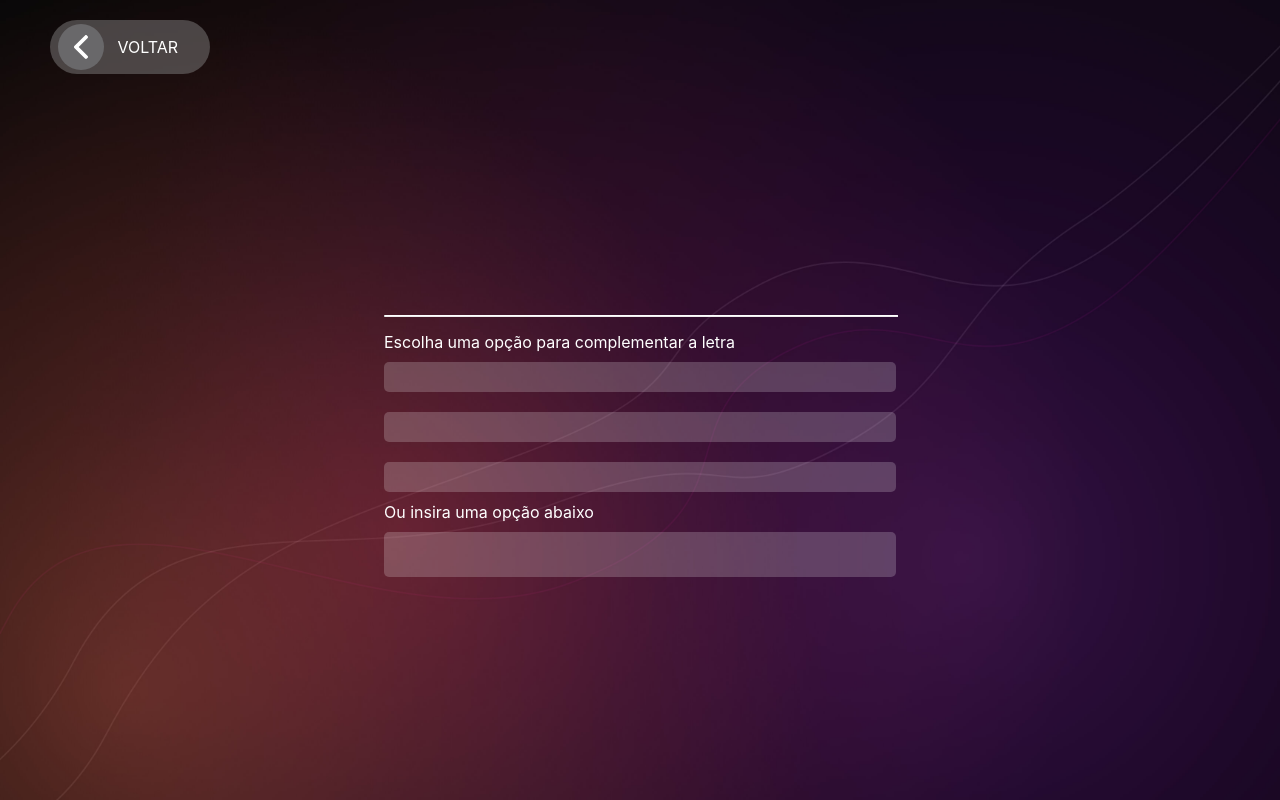
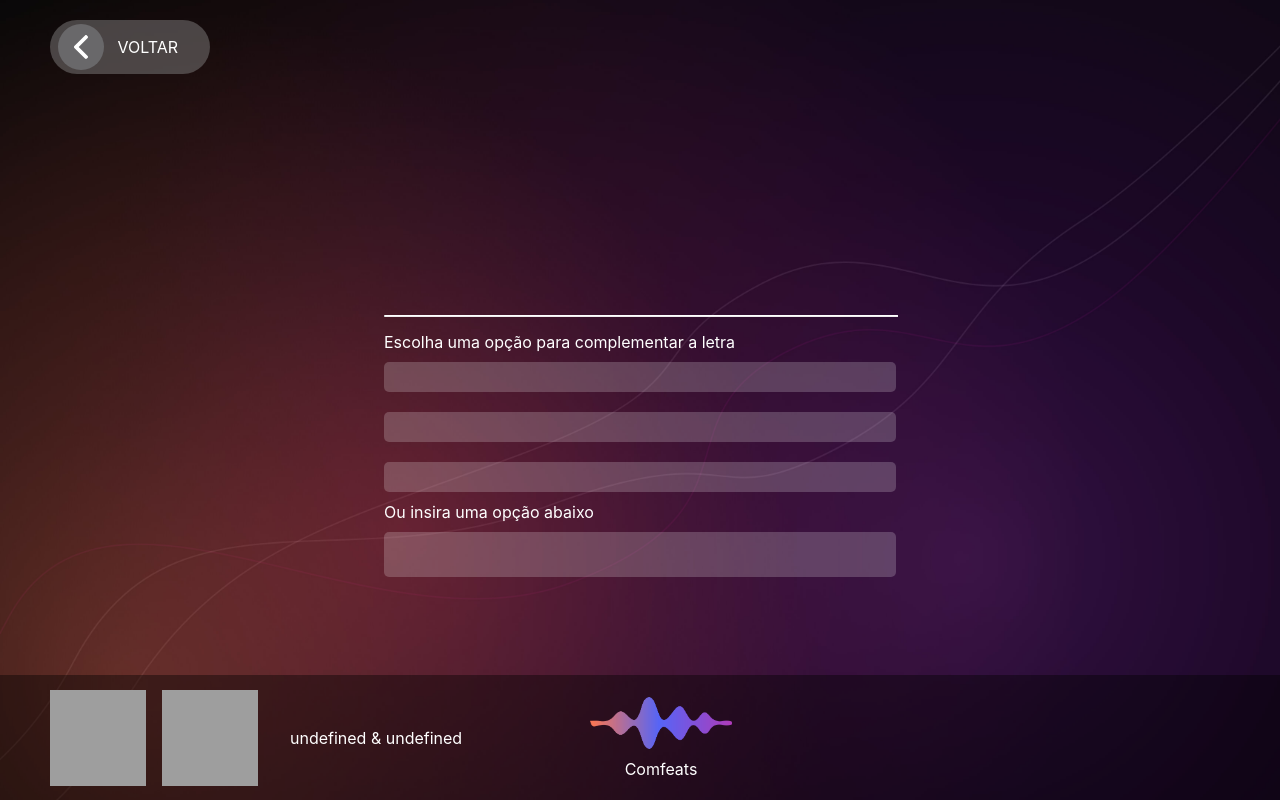
Before and after one commit to pamella/creative-text-generator, a Django app: template templates/core/generate_text.html in a window 1280 px wide. Run offline with Django 3.2, Linux system fonts and the light colour scheme; the template is opened without the code that fills it, so the values that code supplies are empty; some web fonts are replaced; grey boxes are pictures that could not be loaded.

Commit message:
generate music footer

```diff
--- a/static/css/main.css
+++ b/static/css/main.css
@@ -18,13 +18,18 @@ div {
 }
 
 /* PAGE: SELECT ARTISTS */
-.container-select-artists {
+.container-select-artists,
+.container-generated {
   position: relative;
   display: flex;
   flex-direction: column;
   align-items: center;
   width: 100%;
   min-height: 100vh;
+}
+
+.container-generated {
+  padding-bottom: 125px;
 }
 
 .brand-wrapper {
@@ -109,7 +114,8 @@ div {
   margin-right: 16px;
 }
 
-.overview-container .artists .names {
+.overview-container .artists .names,
+.footer .artists .names {
   margin-left: 16px;
   color: var(--color-white);
 }
@@ -218,3 +224,57 @@ hr.solid-bar {
   margin: 15px 0;
   width: 100%;
 }
+
+.footer {
+  display: flex;
+  position: absolute;
+  z-index: 1;
+  bottom: 0;
+  width: 100%;
+  height: 125px;
+  background-color: rgba(0, 0, 0, 0.4);
+  color: white;
+}
+
+.footer .photo {
+  height: 96px;
+  width: 96px;
+  margin-right: 16px;
+}
+
+.footer .artists {
+  position: absolute;
+  display: flex;
+  align-items: center;
+  height: 100%;
+  width: 450px;
+  left: 50px;
+}
+
+.footer-logo {
+  width: 142px;
+  height: 100px;
+  position: absolute;
+  left: 50%;
+  top: 50%;
+  margin-left: -50px;
+  margin-top: -50px;
+  display: flex;
+  flex-direction: column;
+  align-items: center;
+  justify-content: center;
+}
+
+.footer-logo img {
+  width: 142px;
+  height: 52px;
+}
+
+.footer-logo .name {
+  padding-top: 10px;
+}
+
+.container-relative-footer {
+  position: relative;
+  width: 100%;
+}
--- a/static/js/generate_text.js
+++ b/static/js/generate_text.js
@@ -7,6 +7,21 @@ let index = 0;
 let finalLyrics = []; //Array com a letra que vai sendo construída de acordo com as escolhas
 
 this.lyricsToArray();
+this.getArtistsFromUrl();
+
+function getArtistsFromUrl() {
+  const urlParams = new URLSearchParams(location.search);
+  let artists = []
+
+  let i = 0
+  for (const [key, value] of urlParams) {
+    artists[i] = value.charAt(0).toUpperCase() + value.slice(1);
+    i++;
+  }
+  document.getElementById("footer-names").innerHTML = `${artists[0]} & ${artists[1]}`;
+  document.getElementById("footer-photo-1").style.backgroundImage = `url('/static/img/${artists[0]}.jpg')`;
+  document.getElementById("footer-photo-2").style.backgroundImage = `url('/static/img/${artists[1]}.jpg')`;
+}
 
 //Função para processar a letra gerada pelo textgenrnn e dividir em um array de versos
 function lyricsToArray() {
@@ -33,7 +48,6 @@ function lyricsToArray() {
     indice = lyricsArray.indexOf("");
   }
 
-  console.log(lyricsArray);
   this.generateInitial();
 }
 
--- a/templates/core/generate_text.html
+++ b/templates/core/generate_text.html
@@ -6,47 +6,39 @@
     </div>
     <span>VOLTAR</span>
   </a>
-  <div
-    class="container-select-artists"
-    style="background-image: url('{% static 'img/background_img_01.jpg' %}')"
-  >
+  <div class="container-generated" style="background-image: url('{% static 'img/background_img_01.jpg' %}')">
     <div class="result-wrapper">
       <div class="lines-wrapper" id="finalLyrics">
         <div id="lyricsTextgen"></div>
       </div>
 
       <hr class="solid-bar" />
-      <span class="result-info-text"
-        >Escolha uma opção para complementar a letra</span
-      >
-      <button
-        class="new-option"
-        onclick="generateVerse('option1')"
-        id="option1"
-      >
+      <span class="result-info-text">Escolha uma opção para complementar a letra</span>
+      <button class="new-option" onclick="generateVerse('option1')" id="option1">
         fake music line here
       </button>
-      <button
-        class="new-option"
-        onclick="generateVerse('option2')"
-        id="option2"
-      >
+      <button class="new-option" onclick="generateVerse('option2')" id="option2">
         fake music line here
       </button>
-      <button
-        class="new-option"
-        onclick="generateVerse('option3')"
-        id="option3"
-      >
+      <button class="new-option" onclick="generateVerse('option3')" id="option3">
         fake music line here
       </button>
       <span class="result-info-text">Ou insira uma opção abaixo</span>
-      <input
-        class="new-option-input"
-        type="text"
-        id="musicLine"
-        name="musicLine"
-      />
+      <input class="new-option-input" type="text" id="musicLine" name="musicLine" />
+    </div>
+  </div>
+
+  <div class="footer">
+    <div class="container-relative-footer">
+      <div class="artists">
+        <div class="photo" id="footer-photo-1"></div>
+        <div class="photo" id="footer-photo-2"></div>
+        <span class="names" id="footer-names">Beyonce & Rihanna</span>
+      </div>
+      <div class="footer-logo">
+        <img class="logo" src="{% static 'img/logo.png' %}" />
+        <span class="name">Comfeats</span>
+      </div>
     </div>
   </div>
 </div>
```
